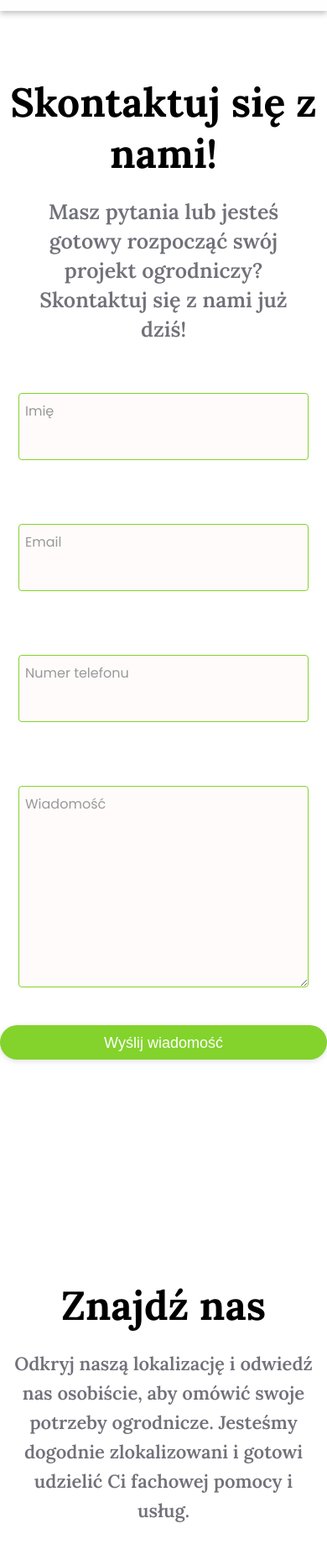
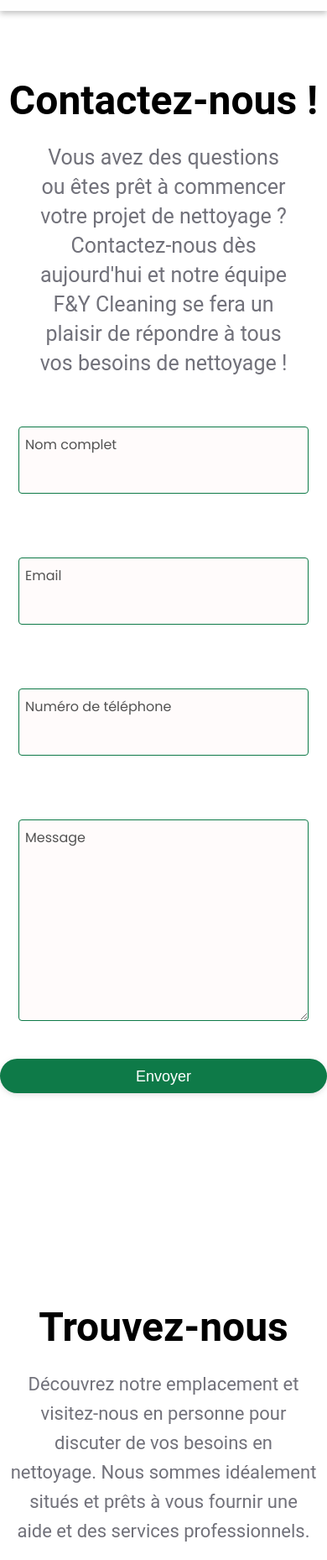
Before and after one commit to rahilabdeljalil/cleaning, a plain HTML site: page site/contact.html in a window 390 px wide. Shown: the part 129-1987 px from the top of the page at 84% size. Drawn offline with nearby package versions, Linux system fonts and the light colour scheme.

Commit message:
responsive edit is whats left

```diff
--- a/site/contact.html
+++ b/site/contact.html
@@ -50,18 +50,17 @@
     </header>
 
     <div class="service">
-      <h1>Skontaktuj się z nami!</h1>
+      <h1>Contactez-nous !</h1>
       <p>
-        Masz pytania lub jesteś gotowy rozpocząć swój projekt ogrodniczy?
-        Skontaktuj się z nami już dziś!
+        Vous avez des questions ou êtes prêt à commencer votre projet de nettoyage ? Contactez-nous dès aujourd'hui et notre équipe F&Y Cleaning se fera un plaisir de répondre à tous vos besoins de nettoyage !
       </p>
     </div>
     <form action="https://formspree.io/f/mayrplnb" method="POST">
-      <div style="height: 100vh" class="row input-container">
+      <div style="height: 100%; min-height: 60vh;" class="row input-container">
         <div class="col-xs-12">
           <div class="styled-input wide">
             <input id="name" type="text" name="name" required />
-            <label>Imię</label>
+            <label>Nom complet</label>
           </div>
         </div>
         <div class="col-md-6 col-sm-12">
@@ -73,13 +72,13 @@
         <div class="col-md-6 col-sm-12">
           <div class="styled-input" style="float: right">
             <input id="phone" type="text" name="number" required />
-            <label>Numer telefonu</label>
+            <label>Numéro de téléphone</label>
           </div>
         </div>
         <div class="col-xs-12">
           <div class="styled-input wide">
             <textarea id="message" name="message" required></textarea>
-            <label>Wiadomość</label>
+            <label>Message</label>
           </div>
         </div>
         <div class="col-xs-12">
@@ -88,14 +87,14 @@
               style="
                 background: none;
                 border: none;
-                background-color: #83d32c;
+                background-color: #0e7a48;
                 color: white;
                 font-size: 18px;
                 cursor: pointer;
               "
               type="submit"
             >
-              Wyślij wiadomość
+            Envoyer
             </button>
           </div>
         </div>
@@ -104,25 +103,22 @@
 
     <div class="containerr">
       <div class="content">
-        <h2>Znajdź nas</h2>
+        <h2>Trouvez-nous</h2>
         <p>
-          Odkryj naszą lokalizację i odwiedź nas osobiście, aby omówić swoje
-          potrzeby ogrodnicze. Jesteśmy dogodnie zlokalizowani i gotowi udzielić
-          Ci fachowej pomocy i usług.
+          Découvrez notre emplacement et visitez-nous en personne pour discuter de vos besoins en nettoyage. Nous sommes idéalement situés et prêts à vous fournir une aide et des services professionnels.
         </p>
         <div style="margin-top: 43px; margin-bottom: 44px" class="icon">
           <div>
             <i class="ri-mail-send-line"></i
-            ><span>E-mail: matkamogrodnictwo@gmail.com</span>
+            ><span>E-mail: o@gmail.com</span>
           </div>
           <div>
-            <i class="ri-phone-line"></i><span>Telefon : 516447591</span>
+            <i class="ri-phone-line"></i><span>Telefon : </span>
           </div>
           <div style="width: 100%">
             <i class="ri-map-pin-line"></i>
             <span>
-              Polska, w miejscowości Gozdowo, adres pocztowy 62-300
-              Września.</span
+           your adress.</span
             >
           </div>
         </div>
--- a/styles/contact.css
+++ b/styles/contact.css
@@ -30,7 +30,7 @@ textarea:valid ~ label {
 }
 
 .styled-input label {
-  color: #999;
+  color: #525252;
   padding: 1.3rem 30px 1rem 30px;
   position: absolute;
   top: 10px;
@@ -53,7 +53,7 @@ textarea {
   font-size: 1rem;
   background-color: #fffbfb;
   color: rgb(0, 0, 0);
-  border: 1px solid #83D32C;
+  border: 1px solid #0e7a48;
   border-radius: 4px;
 }
 
@@ -85,7 +85,7 @@ textarea {
   padding: 7px 35px;
   border-radius: 60px;
   display: inline-block;
-  background-color: #83D32C;
+  background-color: #0e7a48;
   color: white;
   font-size: 18px;
   cursor: pointer;
@@ -119,15 +119,14 @@ input[type="checkbox"]:checked + label {
 /* contact */
 .service {
     padding-top: 220px;
-    margin: 72px;
-    margin-top: 0px;
+    margin-top: 72px ;
   }
   .service h1 {
     text-align: center;
     color: black;
     font-size: 48px;
     text-align: center;
-    font-family: "Lora", serif;
+    font-family: "roboto", sans-serif;
     margin-bottom: 22px;
   }
   .service p {
@@ -138,7 +137,7 @@ input[type="checkbox"]:checked + label {
     line-height: 35px;
     display: block;
     margin: 0 auto;
-    font-family: "Lora", serif;
+    font-family: "Roboto", sans-serif;
     margin-bottom: 20px;
   }
   @media(max-width:730px){
@@ -170,7 +169,7 @@ input[type="checkbox"]:checked + label {
     color: black;
     font-size: 48px;
     text-align: center;
-    font-family: "Lora", serif;
+    font-family: "Roboto", sans-serif;
     margin-bottom: 22px;
   }
   .content p {
@@ -179,7 +178,7 @@ input[type="checkbox"]:checked + label {
     line-height: 35px;
     display: block;
     margin: 0 auto;
-    font-family:"Lora", serif;
+    font-family: "Roboto", sans-serif;
     margin-bottom: 40px;
   }
 
```
